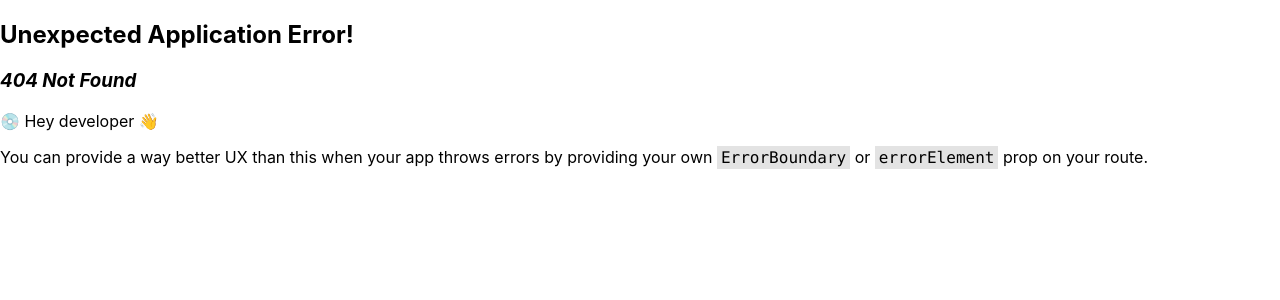
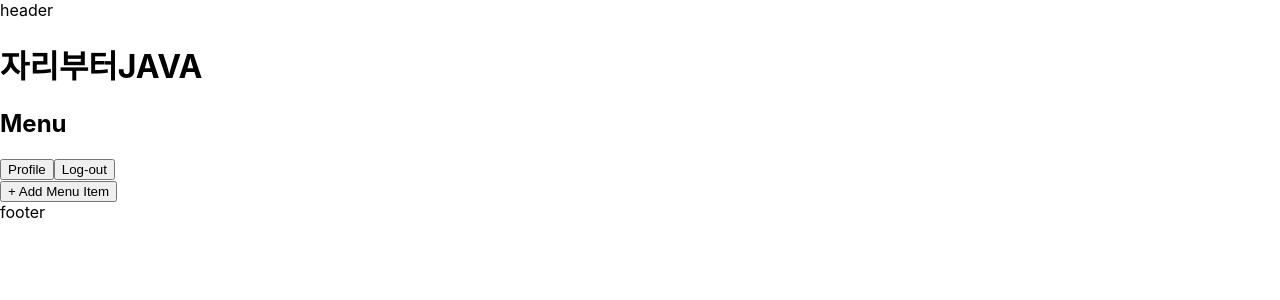
Before and after one commit to yeosujin/tabletop-front, a React (Create React App) app: page /menu in a window 1280 px wide. Before the commit this address had no page. Shown: the top 300 px of the page. Built offline with nearby package versions, Linux system fonts and the light colour scheme.

Commit message:
feat : Create menu

```diff
--- /dev/null
+++ b/src/pages/seller/menu.jsx
@@ -0,0 +1,103 @@
+import React, { useState } from 'react';
+
+const MenuItem = ({ item, onSave, onDelete, isNew }) => {
+  const [name, setName] = useState(item.name || '');
+  const [price, setPrice] = useState(item.price || '');
+  const [description, setDescription] = useState(item.description || '');
+  const [image, setImage] = useState(item.image || null);
+
+  const handleSave = () => {
+    onSave({ id: item.id, name, price, description, image });
+  };
+
+  const handleImageUpload = (e) => {
+    const file = e.target.files[0];
+    if (file) {
+      const reader = new FileReader();
+      reader.onloadend = () => {
+        setImage(reader.result);
+      };
+      reader.readAsDataURL(file);
+    }
+  };
+
+  return (
+    <div>
+      <div>
+        <div>
+          {image ? (
+            <img src={image} alt={name} style={{maxWidth: '100%', height: 'auto'}} />
+          ) : (
+            <div>No Image Uploaded</div>
+          )}
+          <input type="file" onChange={handleImageUpload} accept="image/*" />
+        </div>
+        <div>
+          <input
+            type="text"
+            placeholder="Food Name"
+            value={name}
+            onChange={(e) => setName(e.target.value)}
+          />
+          <input
+            type="text"
+            placeholder="Food Price"
+            value={price}
+            onChange={(e) => setPrice(e.target.value)}
+          />
+          <textarea
+            placeholder="Food Description"
+            value={description}
+            onChange={(e) => setDescription(e.target.value)}
+          />
+        </div>
+      </div>
+      <div>
+        <button onClick={handleSave}>Save</button>
+        {!isNew && (
+          <button onClick={() => onDelete(item.id)}>Delete</button>
+        )}
+      </div>
+    </div>
+  );
+};
+
+const Menu = () => {
+  const [menuItems, setMenuItems] = useState([]);
+
+  const addMenuItem = () => {
+    setMenuItems([...menuItems, { id: Date.now() }]);
+  };
+
+  const saveMenuItem = (item) => {
+    setMenuItems(menuItems.map((i) => (i.id === item.id ? item : i)));
+  };
+
+  const deleteMenuItem = (id) => {
+    setMenuItems(menuItems.filter((item) => item.id !== id));
+  };
+
+  return (
+    <div>
+      <h1>자리부터JAVA</h1>
+      <div>
+        <h2>Menu</h2>
+        <div>
+          <button>Profile</button>
+          <button>Log-out</button>
+        </div>
+      </div>
+      {menuItems.map((item) => (
+        <MenuItem
+          key={item.id}
+          item={item}
+          onSave={saveMenuItem}
+          onDelete={deleteMenuItem}
+        />
+      ))}
+      <button onClick={addMenuItem}>+ Add Menu Item</button>
+    </div>
+  );
+};
+
+export default Menu;
```
Also changed, not shown: src/App.js (+7 -2 lines).
